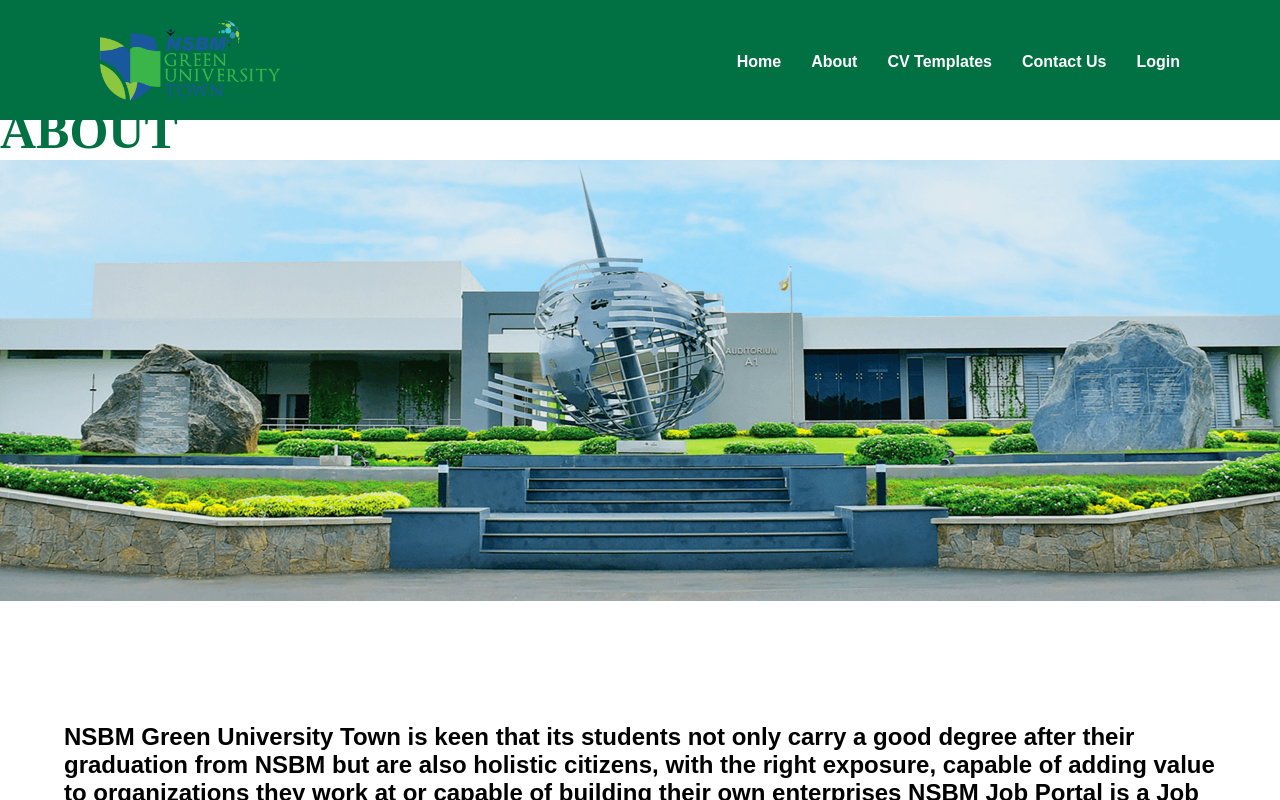
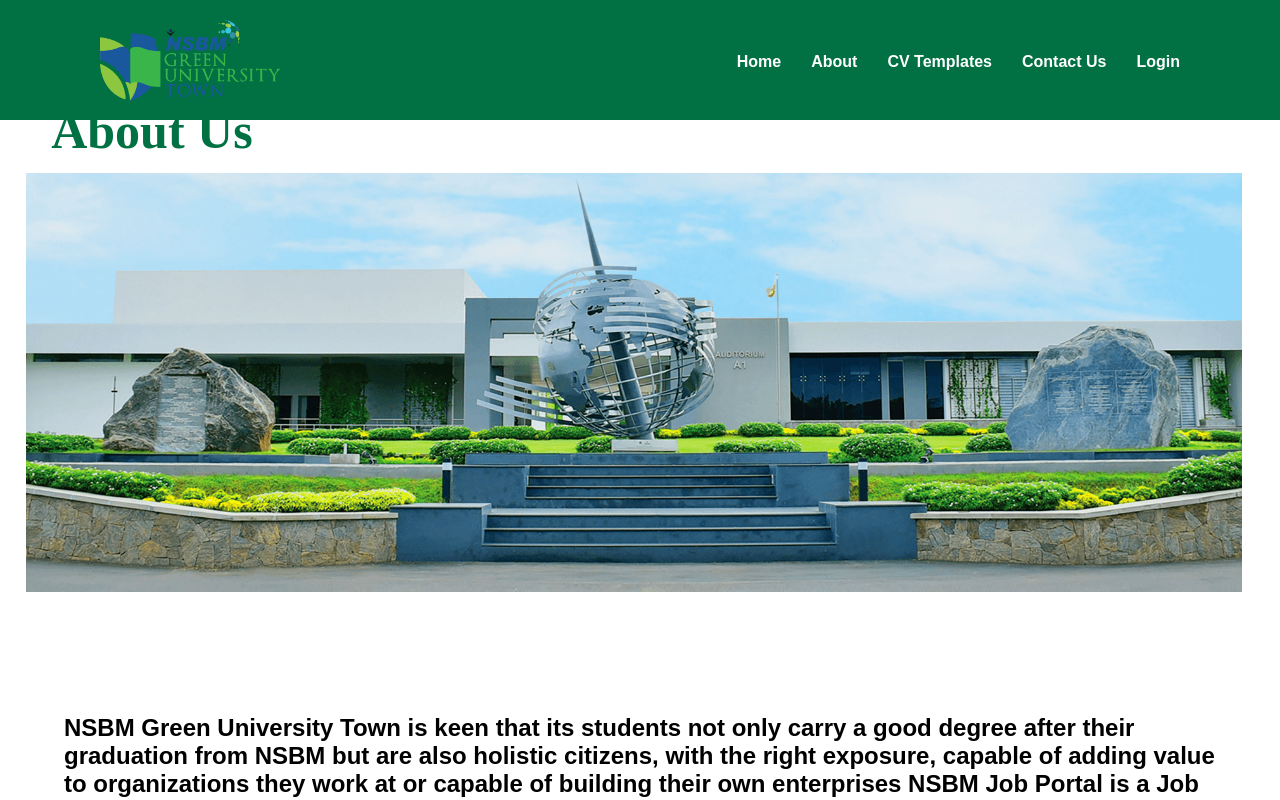
Before and after one commit to ravinduiddamalgoda/jobCloneApp, a React (Vite) app in the folder clientJob/: page /about in a window 1280 px wide. Shown: the top 800 px of the page. Built offline with nearby package versions, Linux system fonts and the light colour scheme; what @react-pdf/renderer would draw is missing.

Commit message:
about us

```diff
--- a/clientJob/src/screens/about.jsx
+++ b/clientJob/src/screens/about.jsx
@@ -17,14 +17,16 @@
                     fontSize: "50px",
             fontWeight: "bold",
             marginTop: "8%",
+            marginLeft: '4%',
+            marginBottom: '1%',
             color: "#017143",
             fontFamily: "Bahnschrift"
                 }
             }
-            >ABOUT</h1>
+            >About Us</h1>
 
             <div class="img">
-        <img src={look} style={{width:"100%"}} />
+        <img src={look} style={{width:"95%" , marginLeft: '2%' , marginRight: '2%'}} />
     </div>
     <br /><br /><br />
     <div class="txt" >
```
